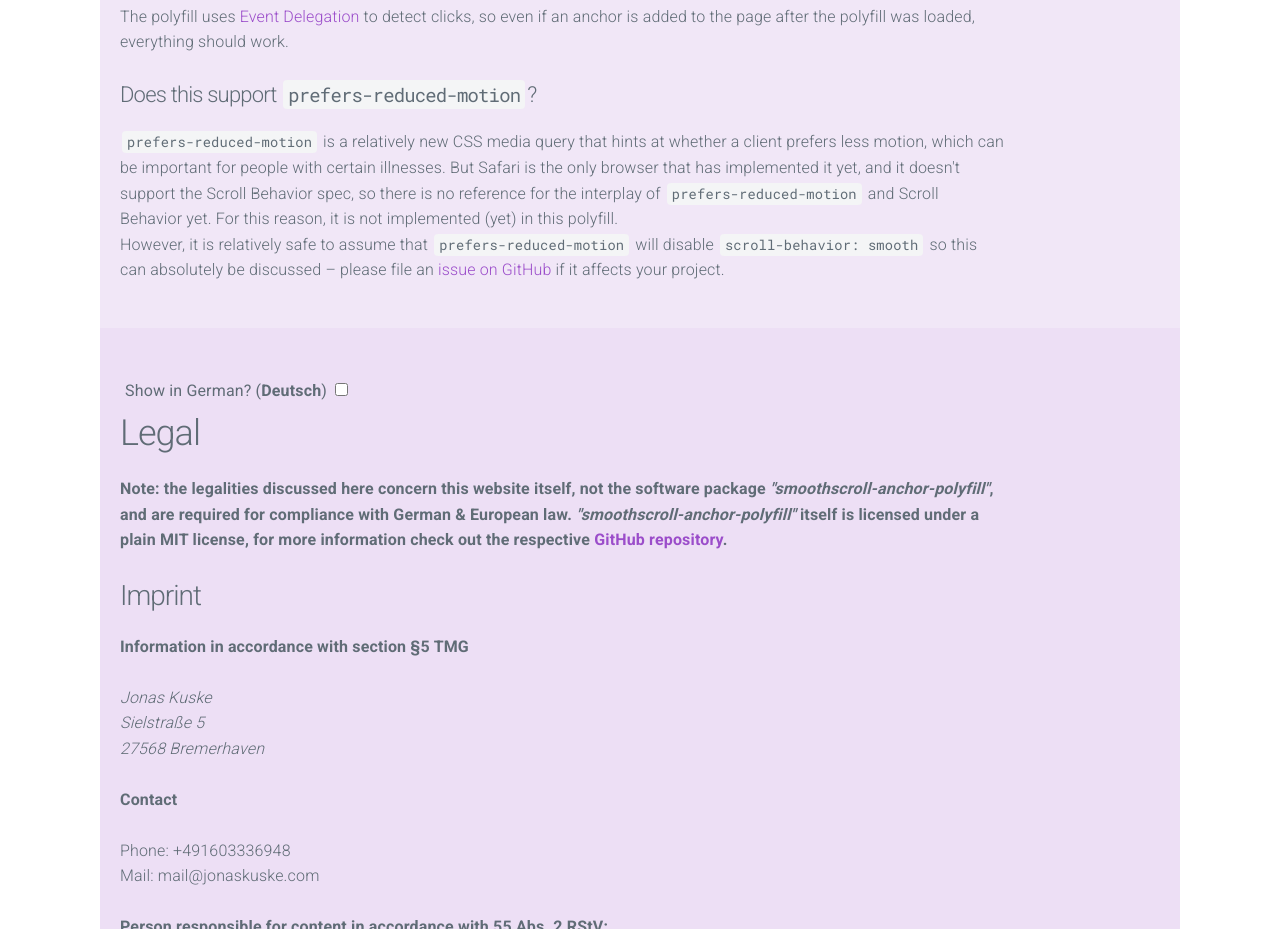
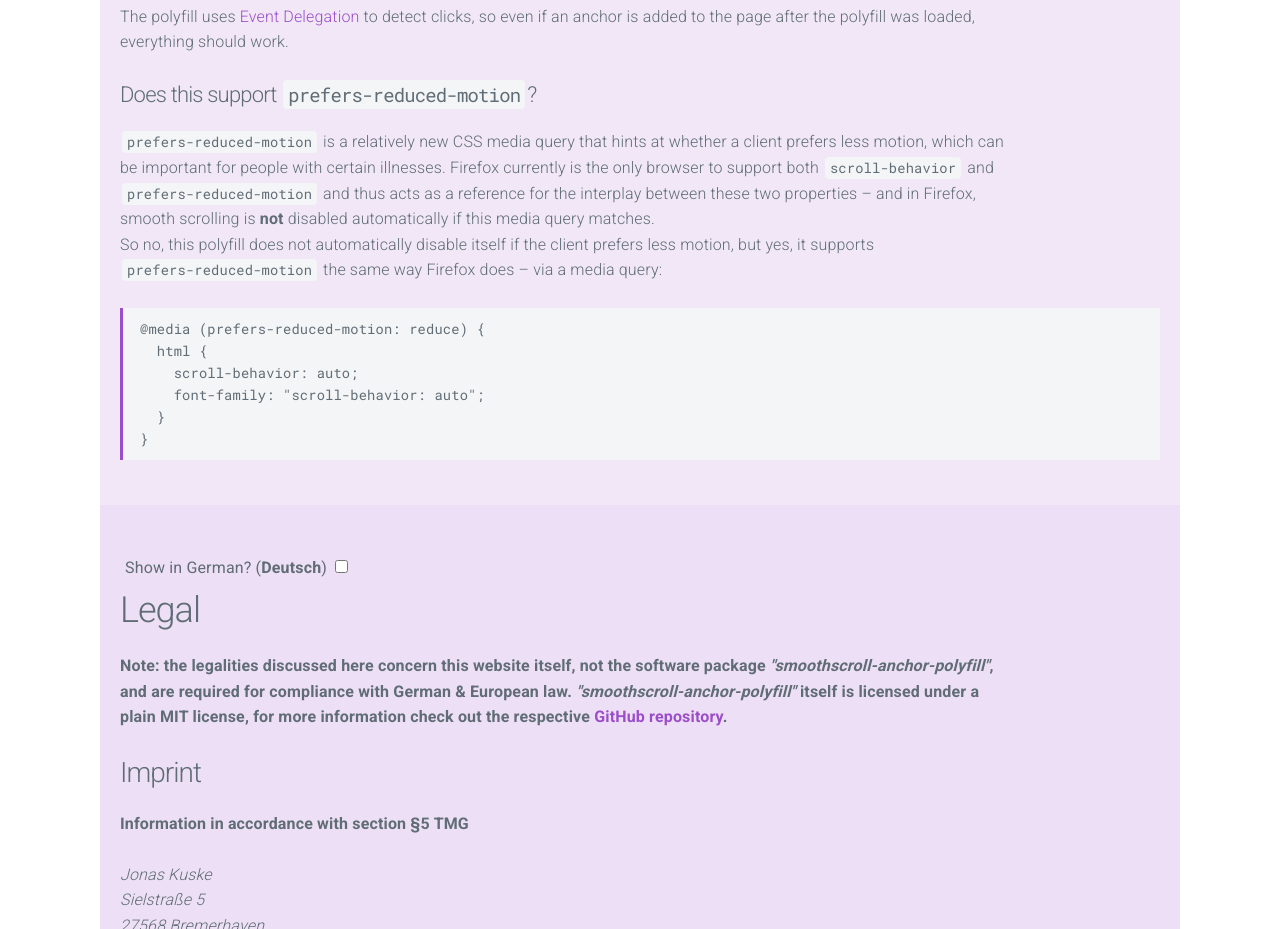
Before and after one commit to jonaskuske/smoothscroll-anchor-polyfill, a website: page docs/index.html in a window 1280 px wide. Shown: the part 6320-7249 px from the top of the page. Drawn offline with nearby package versions, Linux system fonts and the light colour scheme; some packages are replaced by stand-ins of ours; a script that the page names is missing.

Commit message:
docs: explain usage of prefers-reduced-motion
fix #17

```diff
--- a/docs/index.css
+++ b/docs/index.css
@@ -1,3 +1,16 @@
+.smooth-scroll {
+  scroll-behavior: smooth;
+  /* Additionally specified in custom font-family so polyfill can parse it */
+  font-family: 'scroll-behavior:smooth';
+}
+
+@media (prefers-reduced-motion: reduce) {
+  .smooth-scroll {
+    scroll-behavior: auto;
+    font-family: "scroll-behavior: auto";
+  }
+}
+
 body {
   margin: 0;
   font-family: 'Roboto', 'Helvetica Neue', 'Helvetica', 'Arial', 'Segoe UI Emoji', 'Apple Color Emoji', 'Noto Color Emoji', sans-serif;
@@ -58,12 +71,6 @@ header, section, .fullscreen {
 
 section, .fullscreen {
   padding-top: 5rem;
-}
-
-.smooth-scroll {
-  scroll-behavior: smooth;
-  /* Additionally specified in custom font-family so polyfill can parse it */
-  font-family: 'scroll-behavior:smooth';
 }
 
 .fullscreen h1 {
--- a/docs/index.html
+++ b/docs/index.html
@@ -334,15 +334,22 @@ if (!('scrollBehavior') in document.documentElement.style) {
         <h4 id="reduced-motion"><span>Does this support <code>prefers-reduced-motion</code>?</span></h4>
         <p><code>prefers-reduced-motion</code> is a relatively new CSS media
           query that hints at whether a client prefers less motion, which can
-          be important for people with certain illnesses. But Safari is the
-          only browser that has implemented it yet, and it doesn't support the
-          Scroll Behavior spec, so there is no reference for the interplay of
-          <code>prefers-reduced-motion</code> and Scroll Behavior yet. For this
-          reason, it is not implemented (yet) in this polyfill.<br>
-          However, it is relatively safe to assume that <code>prefers-reduced-motion</code>
-          will disable <code>scroll-behavior: smooth</code> so this can
-          absolutely be discussed – please file an <a href="https://github.com/jonaskuske/smoothscroll-anchor-polyfill/issues">issue
-            on GitHub</a> if it affects your project.</p>
+          be important for people with certain illnesses. Firefox currently is
+          the only browser to support both <code>scroll-behavior</code> and
+          <code>prefers-reduced-motion</code> and thus acts as a reference for
+          the interplay between these two properties – and in Firefox, smooth
+          scrolling is <b>not</b> disabled automatically if this media query
+          matches.<br>
+          So no, this polyfill does not automatically disable itself if the
+          client prefers less motion, but yes, it supports <code>prefers-reduced-motion</code>
+          the same way Firefox does – via a media query:
+          <pre><code>@media (prefers-reduced-motion: reduce) {
+  html {
+    scroll-behavior: auto;
+    font-family: "scroll-behavior: auto";
+  }
+}</code></pre>
+        </p>
       </section>
       <!--  -->
       <!-- Way too big legal section  -->
```
Also changed, not shown: CHANGELOG.md, README.md.
